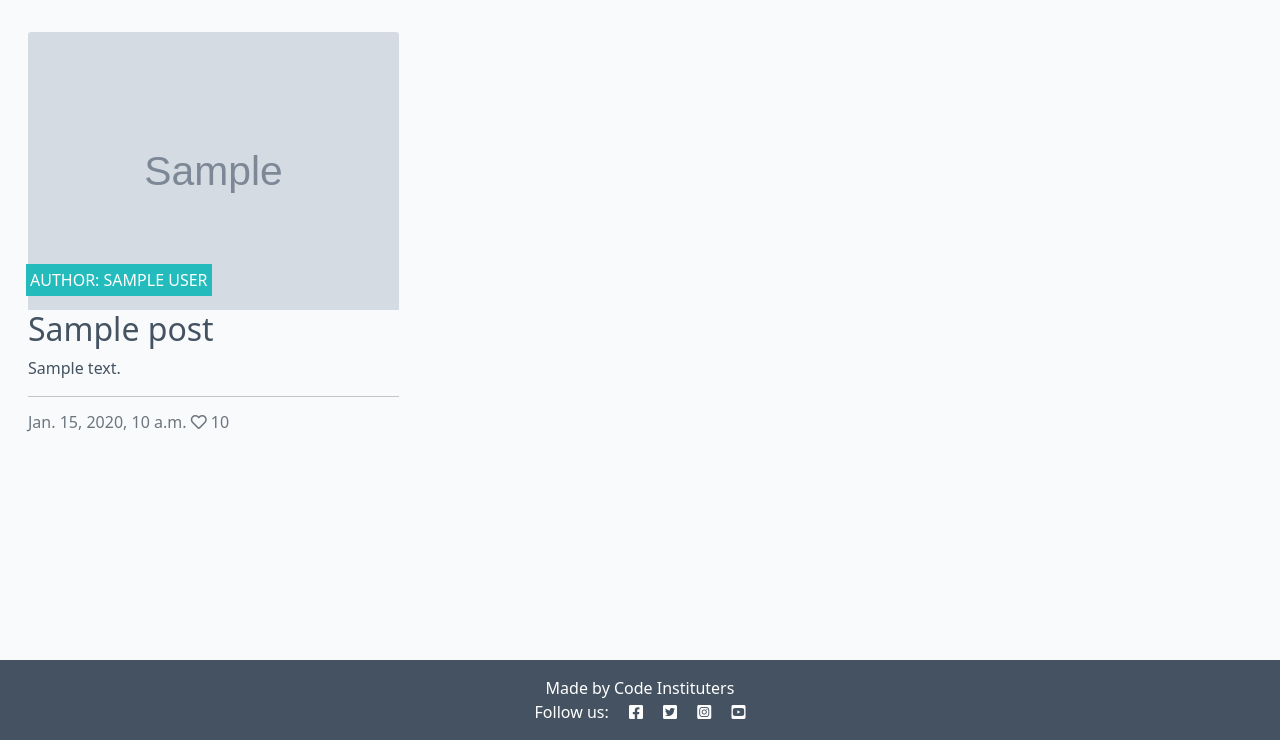
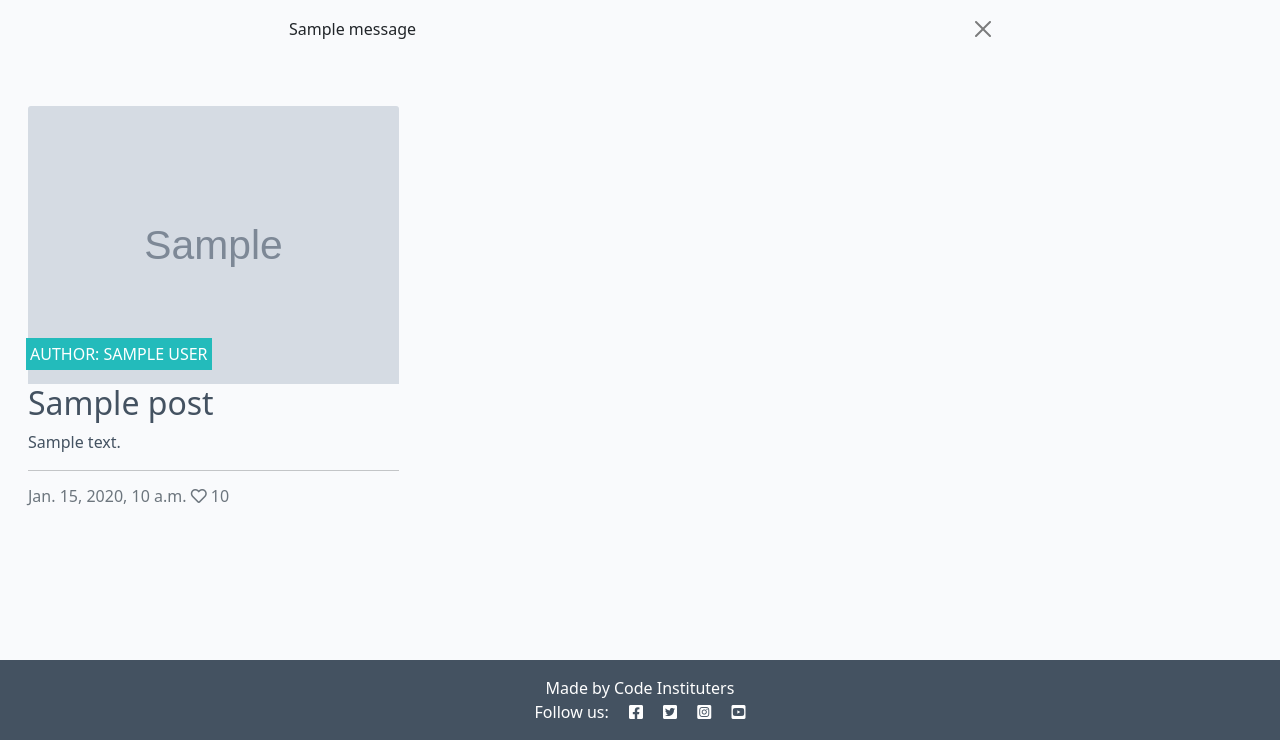
Before and after one commit to Stuffy33/Project4-TheWalkingShoes, a Django app: template templates/index.html in a window 1280 px wide. Shown: the part 60-800 px from the top of the page. Run offline with Django 4.2, Linux system fonts and the light colour scheme; the template is opened without the code that fills it: most values are stand-ins (such as "Sample title", 1, 10 or a date in 2020); grey boxes marked "Sample" are stand-in pictures; one stand-in notice (Sample message) is shown.

Commit message:
add a time out for messages

```diff
--- a/templates/base.html
+++ b/templates/base.html
@@ -56,6 +56,20 @@
         </div>
     </nav>
 
+    <div class="container">
+        <div class="row">
+            <div class="col-md-8 offset-md-2">
+                {% for message in messages %}
+                <div class="alert {{ message.tags }} alert-dismissible fade show" id="msg" role="alert">
+                {{message | safe }}
+                <button type="button" class="btn-close" data-bs-dismiss="alert" aria-label="Close"></button>
+                </div>
+
+                {% endfor %}
+            </div>
+        </div>
+    </div>
+
     <main class="flex-shrink-0 main-bg">
         {% block content %}
         <!-- Content Goes here -->
@@ -70,6 +84,13 @@
             <i class="fab fa-instagram-square ms-3"></i>
             <i class="fab fa-youtube-square ms-3"></i></p>
     </footer>
+    <script>
+        setTimeOut(function() {
+            let message = document.getElementById("msg");
+            let alert = new bootstrap.Alert(messages);
+            alert.close();
+        }, 3000);
+    </script>
 </body>
 
 </html>
```
Also changed, not shown: thewalkingshoes/settings.py (+9 -0 lines).
